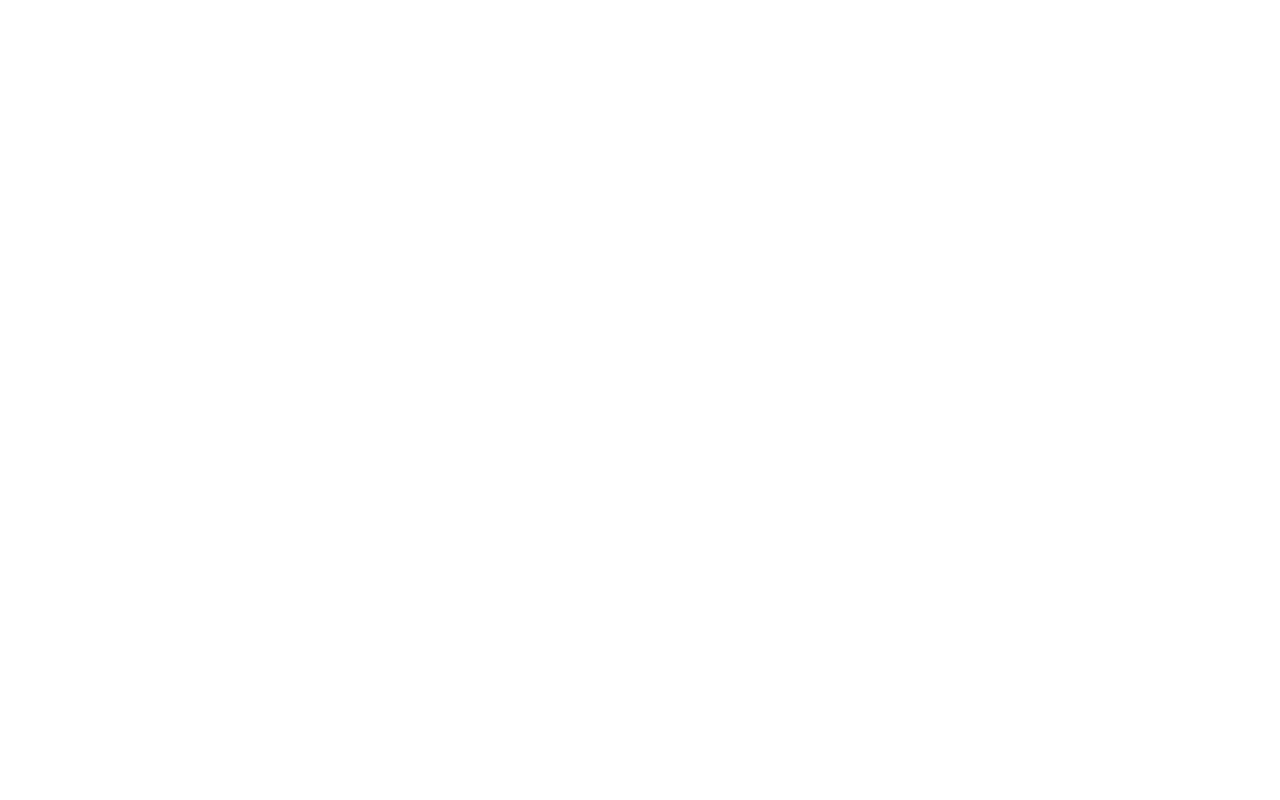
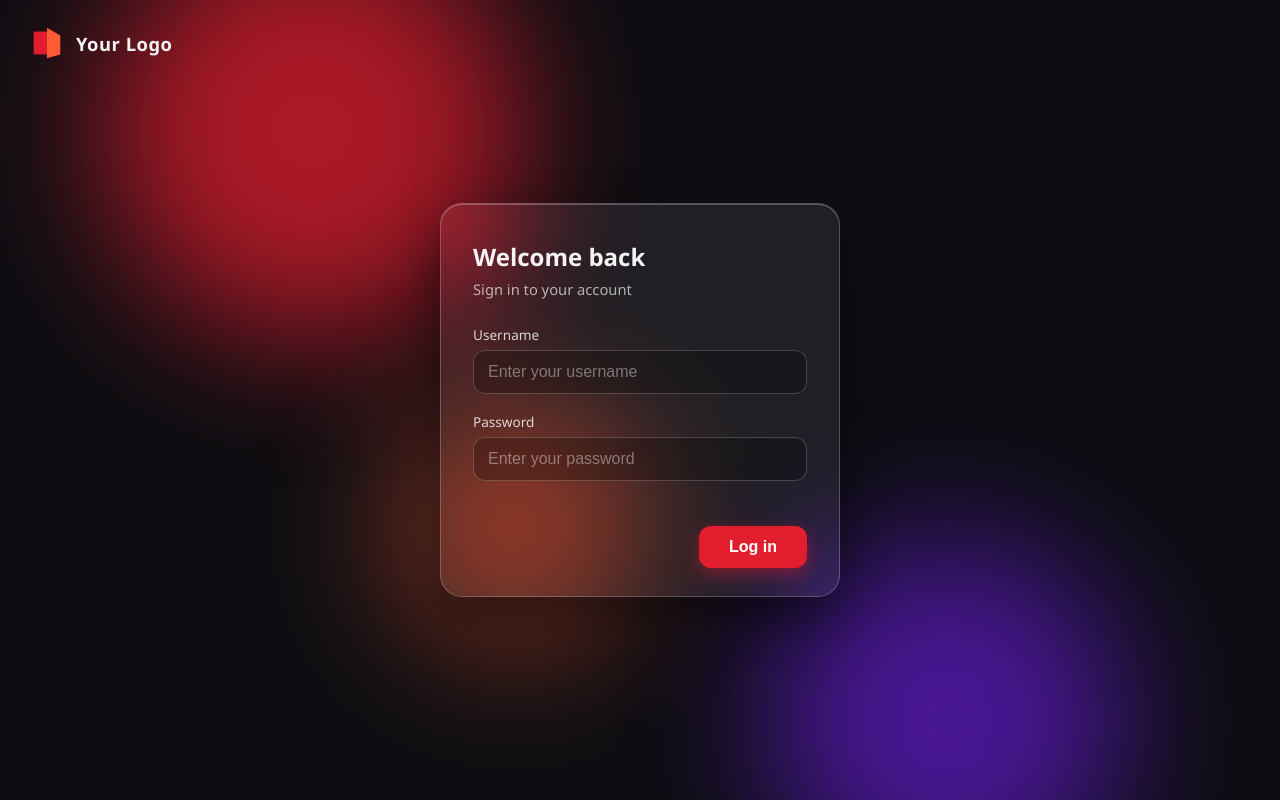
Before and after one commit to senuravidushan727/Group-Number-8, a plain HTML site: page index.html in a window 1280 px wide. Drawn offline with Linux system fonts and the light colour scheme.

Commit message:
testing delete after this

```diff
--- a/index.html
+++ b/index.html
@@ -1,12 +1,160 @@
 <!DOCTYPE html>
 <html lang="en">
 <head>
-    <meta charset="UTF-8">
-    <meta name="viewport" content="width=device-width, initial-scale=1.0">
-    <link rel="stylesheet" href="style.css">
-    <title>Document</title>
+<meta charset="UTF-8">
+<meta name="viewport" content="width=device-width, initial-scale=1">
+<title>Login</title>
+<style>
+  * { box-sizing: border-box; margin: 0; padding: 0; }
+
+  body {
+    min-height: 100vh;
+    display: grid;
+    place-items: center;
+    font-family: "Segoe UI", system-ui, -apple-system, sans-serif;
+    color: #f3f3f5;
+    background: #0d0e12;
+    overflow: hidden;
+    position: relative;
+  }
+
+  /* Colored blobs behind the card so the glass has something to blur */
+  .blob { position: fixed; border-radius: 50%; filter: blur(70px); z-index: 0; }
+  .blob.one { width: 420px; height: 420px; background: #e11d2e; top: -80px; left: 8%; opacity: .75; }
+  .blob.two { width: 360px; height: 360px; background: #7a1fff; bottom: -100px; right: 12%; opacity: .55; }
+  .blob.three { width: 260px; height: 260px; background: #ff5a36; bottom: 18%; left: 30%; opacity: .45; }
+
+  /* Logo - top left, like the sketch */
+  .logo {
+    position: fixed;
+    top: 24px;
+    left: 28px;
+    z-index: 2;
+    display: flex;
+    align-items: center;
+    gap: 10px;
+    font-weight: 700;
+    font-size: 1.15rem;
+    letter-spacing: .5px;
+  }
+  .logo svg { width: 38px; height: 38px; }
+
+  /* Glass card */
+  .card {
+    position: relative;
+    z-index: 1;
+    width: min(400px, 90vw);
+    padding: 36px 32px 28px;
+    border-radius: 22px;
+    background: rgba(255, 255, 255, 0.08);
+    backdrop-filter: blur(18px) saturate(140%);
+    -webkit-backdrop-filter: blur(18px) saturate(140%);
+    border: 1px solid rgba(255, 255, 255, 0.22);
+    box-shadow: 0 20px 50px rgba(0, 0, 0, 0.45), inset 0 1px 0 rgba(255, 255, 255, 0.25);
+  }
+
+  h1 { font-size: 1.5rem; font-weight: 600; margin-bottom: 6px; }
+  .sub { font-size: .92rem; color: rgba(255,255,255,.65); margin-bottom: 26px; }
+
+  label { display: block; font-size: .85rem; margin-bottom: 6px; color: rgba(255,255,255,.8); }
+
+  input {
+    width: 100%;
+    padding: 12px 14px;
+    margin-bottom: 18px;
+    border-radius: 12px;
+    border: 1px solid rgba(255, 255, 255, 0.2);
+    background: rgba(0, 0, 0, 0.25);
+    color: #fff;
+    font-size: 1rem;
+    outline: none;
+    transition: border-color .2s, box-shadow .2s;
+  }
+  input::placeholder { color: rgba(255,255,255,.4); }
+  input:focus { border-color: #ff4057; box-shadow: 0 0 0 3px rgba(255, 64, 87, .3); }
+
+  .error { min-height: 1.2em; font-size: .85rem; color: #ff8a97; margin-bottom: 10px; }
+
+  /* Button sits bottom-right of the card, like the sketch */
+  .actions { display: flex; justify-content: flex-end; }
+  button {
+    padding: 12px 30px;
+    border: none;
+    border-radius: 12px;
+    background: #e11d2e;
+    color: #fff;
+    font-size: 1rem;
+    font-weight: 600;
+    cursor: pointer;
+    box-shadow: 0 6px 18px rgba(225, 29, 46, .45);
+    transition: transform .15s, background .2s;
+  }
+  button:hover { background: #f02a3c; transform: translateY(-1px); }
+  button:active { transform: translateY(0); }
+  button:focus-visible { outline: 3px solid rgba(255,255,255,.7); outline-offset: 2px; }
+
+  @media (prefers-reduced-motion: reduce) { * { transition: none !important; } }
+</style>
 </head>
 <body>
 
+  <div class="blob one"></div>
+  <div class="blob two"></div>
+  <div class="blob three"></div>
+
+  <div class="logo">
+    <!-- Replace this SVG with your own logo image: <img src="logo.png" alt="Logo" height="38"> -->
+    <svg viewBox="0 0 40 40" fill="none">
+      <path d="M6 8h14v24H6z" fill="#e11d2e"/>
+      <path d="M20 4l14 8v20l-14 4z" fill="#ff5a36"/>
+    </svg>
+    <span>Your Logo</span>
+  </div>
+
+  <main class="card">
+    <h1>Welcome back</h1>
+    <p class="sub">Sign in to your account</p>
+
+    <form id="loginForm" novalidate>
+      <label for="username">Username</label>
+      <input id="username" type="text" placeholder="Enter your username" autocomplete="username">
+
+      <label for="password">Password</label>
+      <input id="password" type="password" placeholder="Enter your password" autocomplete="current-password">
+
+      <div class="error" id="error" role="alert"></div>
+
+      <div class="actions">
+        <button type="submit">Log in</button>
+      </div>
+    </form>
+  </main>
+
+<script>
+  const form = document.getElementById("loginForm");
+  const error = document.getElementById("error");
+
+  form.addEventListener("submit", function (e) {
+    e.preventDefault();
+    const username = document.getElementById("username").value.trim();
+    const password = document.getElementById("password").value;
+
+    if (!username || !password) {
+      error.textContent = "Enter both your username and password.";
+      return;
+    }
+
+    // DEMO ONLY: replace this with a real request to your server later.
+    // Real login checks must happen on a backend, never in browser code.
+    if (username === "admin" && password === "1234") {
+      error.style.color = "#7dffb0";
+      error.textContent = "Login successful!";
+      // window.location.href = "dashboard.html";
+    } else {
+      error.style.color = "#ff8a97";
+      error.textContent = "Wrong username or password.";
+    }
+  });
+</script>
 </body>
 </html>
```
